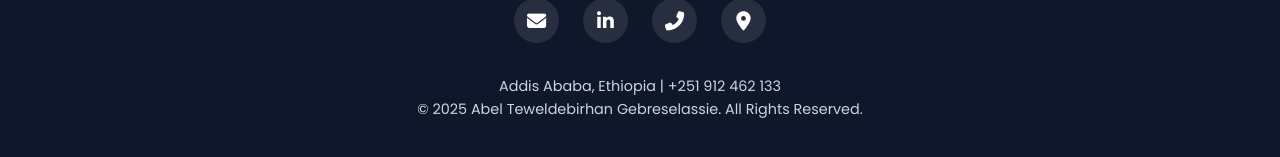
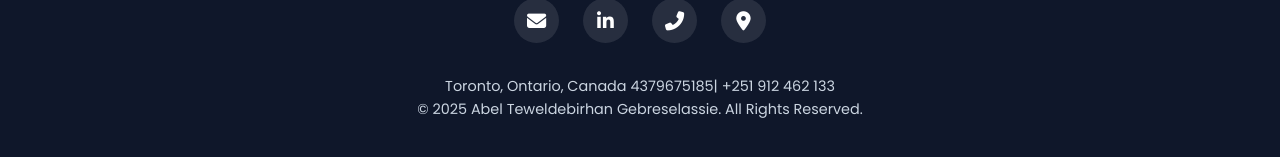
Before and after one commit to Minase87/abel, a plain HTML site: page portfolio.html in a window 1280 px wide. Shown: the part 5359-5516 px from the top of the page. Drawn offline with nearby package versions, Linux system fonts and the light colour scheme.

Commit message:
adress changed

```diff
--- a/portfolio.html
+++ b/portfolio.html
@@ -847,7 +847,8 @@
         </div>
 
         <p style="color: #cbd5e1; font-size: 0.9rem;" data-aos="fade-up" data-aos-delay="200">
-            Addis Ababa, Ethiopia | +251 912 462 133<br>
+            Toronto, Ontario, Canada
+4379675185| +251 912 462 133<br>
             &copy; 2025 Abel Teweldebirhan Gebreselassie. All Rights Reserved.
         </p>
     </footer>
```
